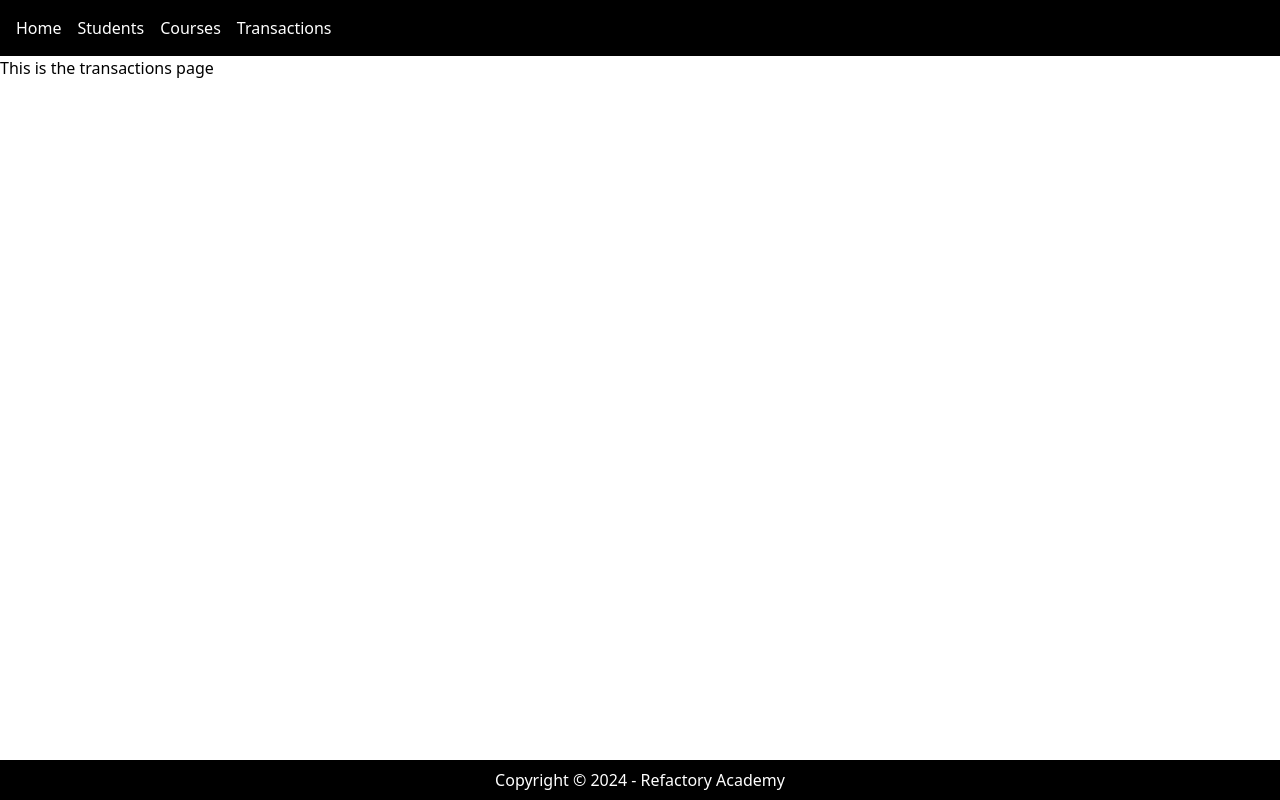
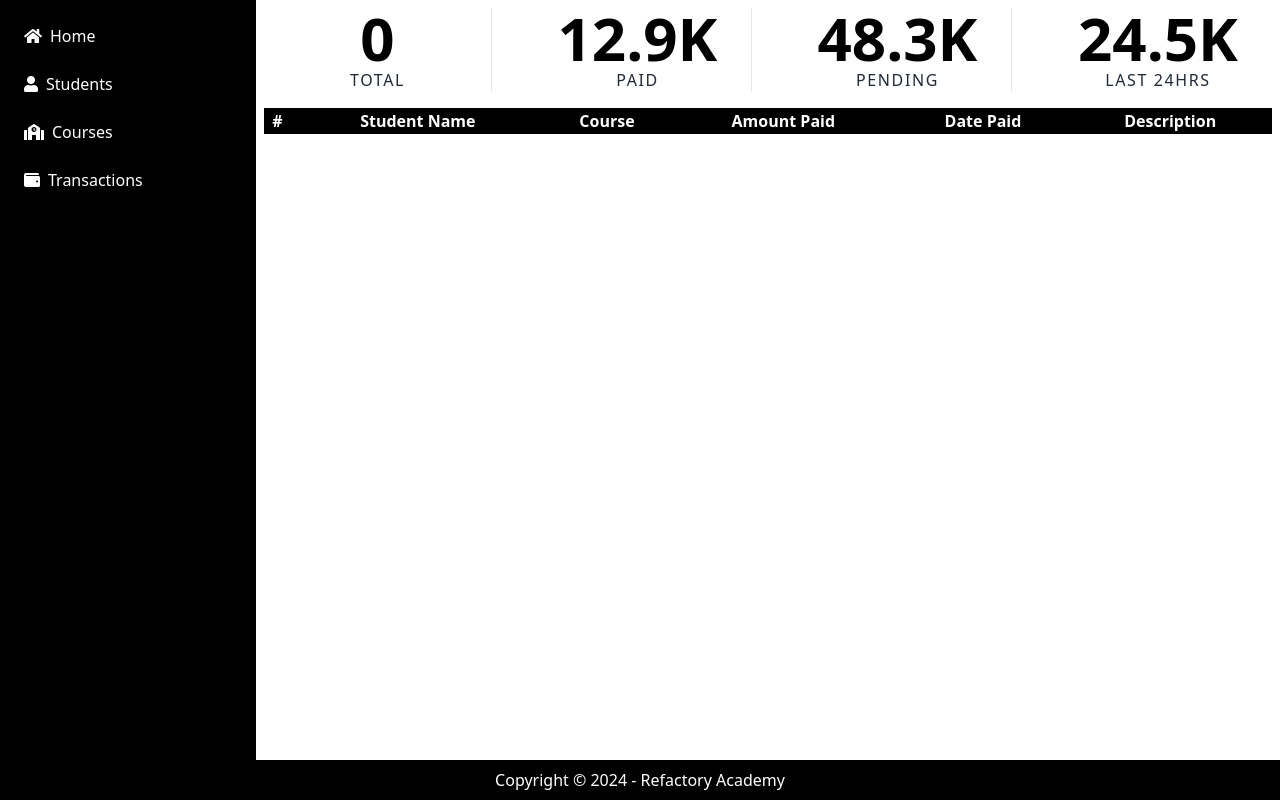
Before and after one commit to Mmadiba724/sms_rmk, a Django app: page /transactions/ in a window 1280 px wide. Run offline with Django 5.2, Linux system fonts and the light colour scheme; lists and menus that the app fills with data are empty; some libraries are stand-ins or nearby versions.

Commit message:
added more models and pages

```diff
--- a/sms/application/templates/base.html
+++ b/sms/application/templates/base.html
@@ -7,20 +7,25 @@
     <meta http-equiv="X-UA-Compatible" content="ie=edge">
     <meta name="Description" content="Enter your description here" />
     <script src="https://cdn.tailwindcss.com"></script>
+    <link rel="stylesheet" href="https://cdnjs.cloudflare.com/ajax/libs/font-awesome/5.15.4/css/all.min.css">
     <title> Student Management System </title>
 </head>
 
 <body class="relative min-h-screen w-screen">
-    <nav class="bg-black flex gap-4 p-4 text-white">
-        <a class="" href="/"> Home </a>
-        <a class="" href="/students"> Students </a>
-        <a class="" href="/courses"> Courses  </a>
-        <a class="" href="/transactions"> Transactions </a>
-    </nav>
-
-    {% block content %}
-    {% endblock %}
-
+    <div class="grid grid-cols-10 min-h-screen">
+        <div class="col-span-2">
+            <nav class="bg-black flex flex-col gap-2 p-4 text-white h-full">
+                <a class="flex gap-2 items-center hover:bg-gray-800 cursor-pointer p-2" href="/"> <i class="fa fa-home"></i> Home </a>
+                <a class="flex gap-2 items-center hover:bg-gray-800 cursor-pointer p-2" href="/students"> <i class="fa fa-user"></i> Students </a>
+                <a class="flex gap-2 items-center hover:bg-gray-800 cursor-pointer p-2" href="/courses"> <i class="fa fa-school"></i> Courses  </a>
+                <a class="flex gap-2 items-center hover:bg-gray-800 cursor-pointer p-2" href="/transactions"> <i class="fa fa-wallet"></i> Transactions </a>
+            </nav>
+        </div>
+        <div class="col-span-8 p-2">
+            {% block content %}
+            {% endblock %}
+        </div>
+    </div>
     <footer class="absolute bottom-0 left-0 bg-black text-white text-center p-2 w-full">
         <span> Copyright &copy; 2024 - Refactory Academy </span>
     </footer>
--- a/sms/application/templates/transactions.html
+++ b/sms/application/templates/transactions.html
@@ -1,5 +1,43 @@
 {% extends 'base.html' %}
 
 {% block content %}
-    This is the transactions page
+<div class="grid grid-cols-4 gap-8">
+    <div class="text-center md:border-r">
+        <h6 class="text-2xl font-bold lg:text-5xl xl:text-6xl"> 0 </h6>
+        <p class="text-sm font-medium tracking-widest text-gray-800 uppercase lg:text-base">
+            Total
+        </p>
+    </div>
+    <div class="text-center md:border-r">
+        <h6 class="text-2xl font-bold lg:text-5xl xl:text-6xl">12.9K</h6>
+        <p class="text-sm font-medium tracking-widest text-gray-800 uppercase lg:text-base">
+            Paid
+        </p>
+    </div>
+    <div class="text-center md:border-r">
+        <h6 class="text-2xl font-bold lg:text-5xl xl:text-6xl">48.3K</h6>
+        <p class="text-sm font-medium tracking-widest text-gray-800 uppercase lg:text-base">
+            Pending
+        </p>
+    </div>
+    <div class="text-center">
+        <h6 class="text-2xl font-bold lg:text-5xl xl:text-6xl">24.5K </h6>
+        <p class="text-sm font-medium tracking-widest text-gray-800 uppercase lg:text-base">
+            Last 24hrs
+        </p>
+    </div>
+</div>
+
+<table class="w-full mt-4">
+    <thead class="bg-black text-white">
+        <tr>
+            <th> # </th>
+            <th> Student Name </th>
+            <th> Course </th>
+            <th> Amount Paid </th>
+            <th> Date Paid </th>
+            <th> Description </th>
+        </tr>
+    </thead>
+</table>
 {% endblock %}
--- a/sms/application/views.py
+++ b/sms/application/views.py
@@ -3,29 +3,76 @@ from django.http import HttpResponse
 from django.template import loader
 from .models import Course, Student, EnrolledStudent, Transactions
 
+
 #
 # Create your views here.
 def homePage(request):
-    list_courses = Course.objects.all()
-    list_students = Student.objects.all()
-    count_students = len(list_students)
-    contxt = {
-        'list_courses': list_courses,
-        'list_students': list_students,
-        'total_students': count_students
+    # Statistics
+    count_students = Student.objects.count()
+    count_courses = Course.objects.count()
+    count_enrolled_students = EnrolledStudent.objects.count()
+    count_transactions = Transactions.objects.count()
+    recent_students = Student.objects.all()[:10]
+    courses = Course.objects.all()
+    context = {
+        "count_students": count_students,
+        "count_courses": count_courses,
+        "count_enrolled_students": count_enrolled_students,
+        "count_transactions": count_transactions,
+        "courses": courses,
+        "recent_students": recent_students,
     }
-    template = loader.get_template('home.html')
-    return HttpResponse(template.render(contxt))
+    template = loader.get_template("home.html")
+    return HttpResponse(template.render(context))
 
 
 def studentsList(request):
-    template = loader.get_template('student_list.html')
+    template = loader.get_template("student_list.html")
     return HttpResponse(template.render())
 
+
+def addStudent(request):
+    message = None
+    if request.method == "POST":
+        first_name = request.POST["first_name"]
+        last_name = request.POST["last_name"]
+        email = request.POST["email"]
+        age = request.POST["age"]
+        gender = request.POST["gender"]
+        student_obj = Student(
+            first_name=first_name,
+            last_name=last_name,
+            email=email,
+            age=age,
+            gender=gender,
+        )
+        student_obj.save()
+        message = "Student added successfully"
+
+    all_courses = Course.objects.all()
+    context = {"message": message, 'all_courses': all_courses}
+    template = loader.get_template("add_student.html")
+    return HttpResponse(template.render(context))
+
+
+def viewStudent(request, student_id):
+    student_obj = Student.objects.get(id=student_id)
+    all_transactions = Transactions.objects.filter(student_id=student_id)
+    enrollments = EnrolledStudent.objects.filter(student_id=student_id)
+    context = {
+        "student": student_obj,
+        "all_transactions": all_transactions,
+        "enrollments": enrollments,
+    }
+    template = loader.get_template("view_student.html")
+    return HttpResponse(template.render(context))
+
+
 def courseList(request):
-    template = loader.get_template('list_courses.html')
+    template = loader.get_template("list_courses.html")
     return HttpResponse(template.render())
 
+
 def transactions(request):
-    template = loader.get_template('transactions.html')
+    template = loader.get_template("transactions.html")
     return HttpResponse(template.render())
--- a/sms/sms/settings.py
+++ b/sms/sms/settings.py
@@ -44,7 +44,7 @@ MIDDLEWARE = [
     'django.middleware.security.SecurityMiddleware',
     'django.contrib.sessions.middleware.SessionMiddleware',
     'django.middleware.common.CommonMiddleware',
-    'django.middleware.csrf.CsrfViewMiddleware',
+    # 'django.middleware.csrf.CsrfViewMiddleware',
     'django.contrib.auth.middleware.AuthenticationMiddleware',
     'django.contrib.messages.middleware.MessageMiddleware',
     'django.middleware.clickjacking.XFrameOptionsMiddleware',
--- a/sms/sms/urls.py
+++ b/sms/sms/urls.py
@@ -16,12 +16,16 @@ Including another URLconf
 """
 from django.contrib import admin
 from django.urls import path
-from application.views import homePage, studentsList, courseList, transactions
+from application.views import homePage, studentsList, courseList, transactions, addStudent, viewStudent
 
 
 urlpatterns = [
     path('', homePage, name="home"),
+    # Students Paths
     path('students/', studentsList, name="students"),
+    path('student/add/', addStudent, name="addStudent"),
+    path('student/view/<int:student_id>', viewStudent, name="viewStudent"),
+    # Courses Path
     path('courses/', courseList, name="courses"),
     path('transactions/', transactions, name="transactions"),
 ]
```
Also changed, not shown: sms/application/templates/add_student.html (+31 -0 lines), sms/application/templates/home.html (+27 -6 lines), sms/application/templates/list_courses.html (+15 -1 lines), sms/application/templates/student_list.html (+17 -1 lines), sms/application/templates/view_student.html (+47 -0 lines), sms/db.sqlite3.
